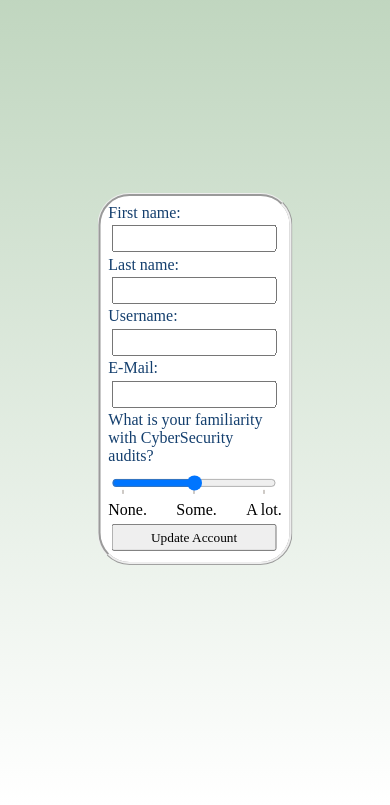
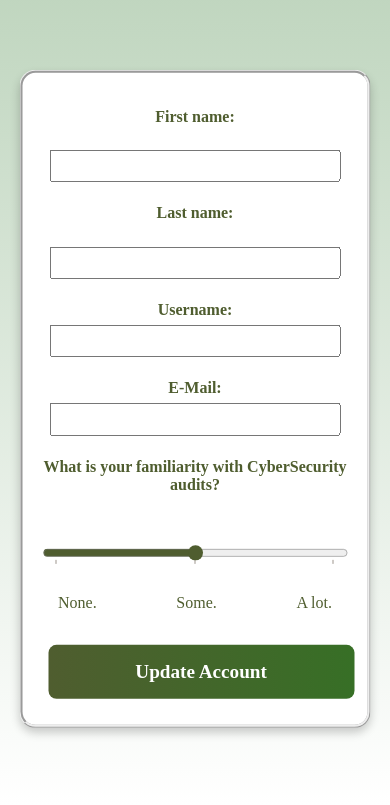
Before and after one commit to SKel1817/on-it, a Flask app: page /settings in a window 390 px wide. Shown: the part 43-848 px from the top of the page. Run offline with Flask 3, Linux system fonts and the light colour scheme.

Commit message:
css mobile styling for settings and create account page + fixing css styling for index page

```diff
--- a/static/style.css
+++ b/static/style.css
@@ -673,6 +681,131 @@ width: 90%;
 .indexContainer input[type="submit"] {
 font-size:1.2em;
 }
+}
+
+/* accCreate.html */
+.accountContainer {
+    width: 90%;
+    max-width: 30rem;
+    padding: 5%;
+    border-radius: 1rem;
+    background-color: BDD4BC;
+    box-shadow: 0 0.3rem 0.6rem rgba(0, 0, 0, 0.2);
+    text-align: center;
+    margin: 5% auto;
+}
+
+.accountContainer label {
+    display: block;
+    font-weight: bold;
+    color: #4F5D2F;
+    margin-top: 0.5rem;
+    text-align: center;
+    font-size: 1rem;
+}
+
+.accountContainer input[type="submit"] {
+    width: 100%;
+    padding: 1.2rem;
+    font-size: 1.2rem;
+    font-weight: bold;
+    background: linear-gradient(to right, #4F5D2F, #376F26);
+    color: white;
+    border: none;
+    border-radius: 0.5rem;
+    margin-top: 2rem;
+    cursor: pointer;
+    transition: background 0.3s ease-in-out, transform 0.2s ease;
+}
+
+.accountContainer input[type="submit"]:hover {
+    background: linear-gradient( to right,  #376F26, #143F6E);
+    transform: scale(1.03);
+    }
+
+.accountContainer a {
+    display: block;
+    margin-top: 1.5rem;
+    font-size: 1rem;
+    font-weight: bold;
+    color:  #143F6E;
+    text-decoration: none;
+}
+
+.accountContainer a:hover {
+    text-decoration: underline;
+    color: #545E75;
+}
+
+.accountContainer input[type="range"] {
+    width: 100%;
+    margin: 1.5rem 0;
+    accent-color: #4F5D2F;
+}
+
+datalist {
+    display: flex;
+    justify-content: space-between;
+    padding: 0 1rem;
+    font-size: 1rem;
+    font-weight: bold;
+    color: #4F5D2F;
+}
+
+/* setting.html page */
+
+.settingsContainer {
+    width: 90%;
+    max-width: 30rem;
+    padding: 5%;
+    border-radius: 1rem;
+    background-color #ffffff;
+    box-shadow: 0 0.3rem 0.6rem rgba(0, 0, 0, 0.2);
+    text-align: center;
+    margin: 5% auto;
+}
+
+.settingsContainer label {
+    display: block;
+    font-weight: bold;
+    color: #4F5D2F;
+    margin-top: 1rem;
+    text-align: center;
+    font-size: 1rem;
+}
+
+.settingsContainer input[type="submit"] {
+    width: 100%;
+    padding: 1rem;
+    font-size: 1.2rem;
+    font-weight: bold;
+     background: linear-gradient(to right, #4F5D2F, #376F26);
+     color: white;
+     border: none;
+     border-radius: 0.5rem;
+     margin-top: 2rem;
+     cursor: pointer;
+     transition: background 0.3s ease-in-out, transform 0.2s ease;
+}
+
+.settingsContainer input[type="submit"]:hover {
+     background: linear-gradient(to right, #376F26, #143F6E);
+     transform: scale(1.03);
+}
+
+.settingsContainer input[type="range"] {
+    width: 100%;
+    margin: 1.5rem 0;
+    accent-color:  #4F5D2F;
+}
+
+datalist {
+    display: flex;
+    justify-content: space-between;
+    padding: 0 1rem;
+    font-size: 1rem;
+    font-weight: bold;
+    color: #4F5D2F;
 }
 
 /* tablets */
```
Also changed, not shown: other parts of static/style.css (+44 -36 lines).
